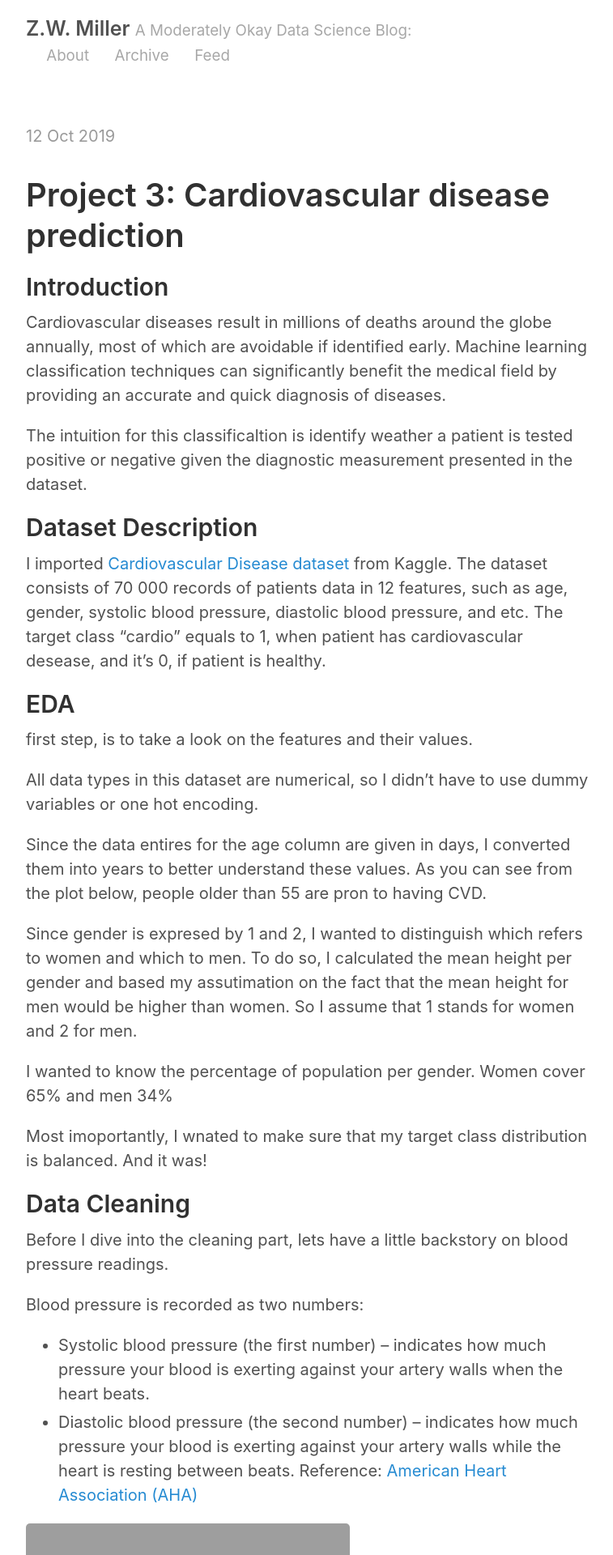
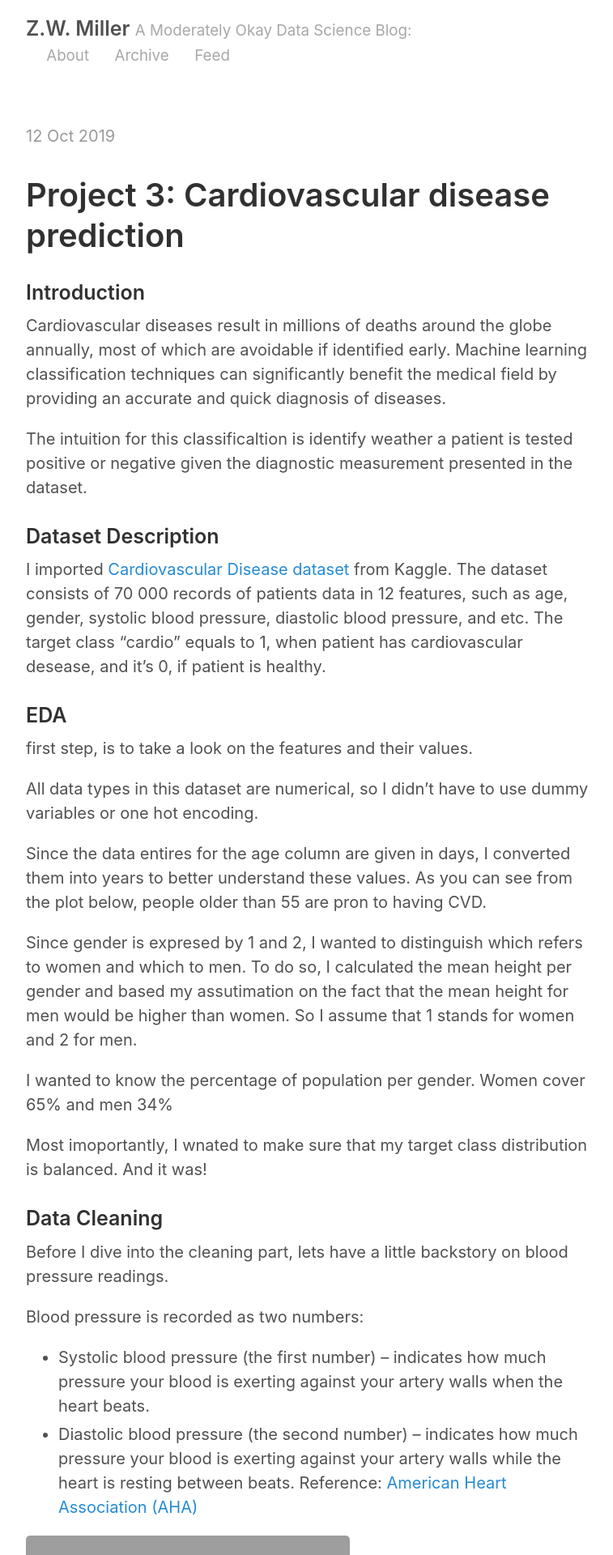
Before and after one commit to arwa1551/arwa1551.github.io, a Jekyll site: the page built from _posts/2019-10-10-Project_3.md, in a window 1280 px wide. Shown: the top 1920 px of the page at 81% size, without its empty margins (258-1015 px from the left). Built offline with Jekyll 4.4.1, drawn with Linux system fonts in a browser that asks for light colours; our own code applies the rules of GitHub Pages for plain Markdown files; grey boxes are pictures that could not be loaded.

```diff
--- a/_posts/2019-10-10-Project_3.md
+++ b/_posts/2019-10-10-Project_3.md
@@ -5,16 +5,16 @@ title: Project 3: Cardiovascular disease prediction
 
 # Project 3: Cardiovascular disease prediction
 
-## Introduction
+### Introduction
 Cardiovascular diseases result in millions of deaths around the globe annually, most of which are avoidable if identified early. Machine learning classification techniques can significantly benefit the medical field by providing an accurate and quick diagnosis of diseases.
 
 The intuition for this classificaltion is identify weather a patient is tested positive or negative given the diagnostic measurement presented in the dataset.
 
-## Dataset Description
+### Dataset Description
 I imported [Cardiovascular Disease dataset](https://www.kaggle.com/sulianova/cardiovascular-disease-dataset) from Kaggle.
 The dataset consists of 70 000 records of patients data in 12 features, such as age, gender, systolic blood pressure, diastolic blood pressure, and etc. The target class "cardio" equals to 1, when patient has cardiovascular desease, and it's 0, if patient is healthy.
 
-## EDA
+### EDA
 first step, is to take a look on the features and their values.
 ![](images/data_des.PNG)
 
@@ -37,7 +37,7 @@ Women cover 65% and men 34%
 Most imoportantly, I wnated to make sure that my target class distribution is balanced. And it was!
 ![](images/class.png)
 
-## Data Cleaning
+### Data Cleaning
 Before I dive into the cleaning part, lets have a little backstory on blood pressure readings.
 
 Blood pressure is recorded as two numbers:
```
